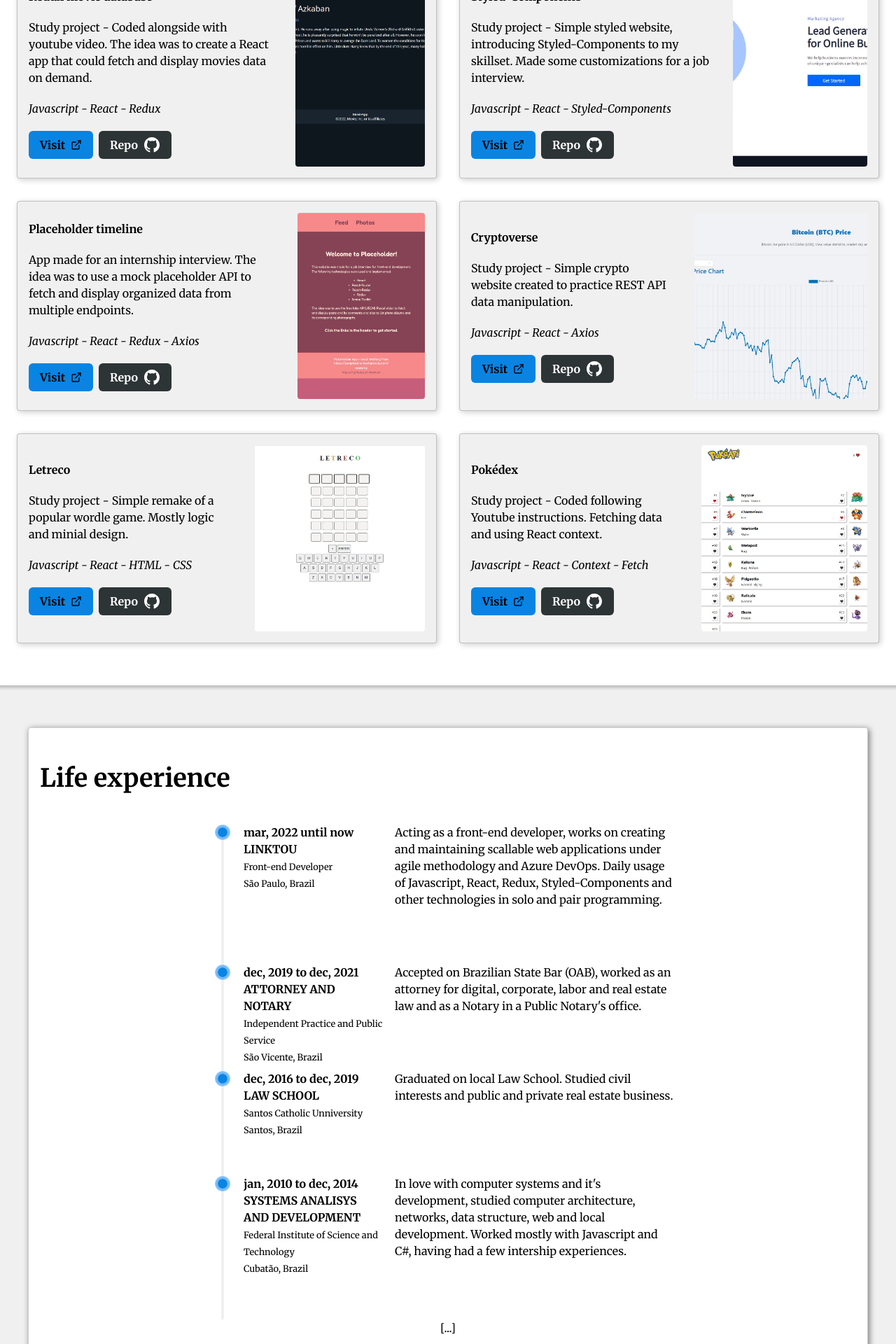
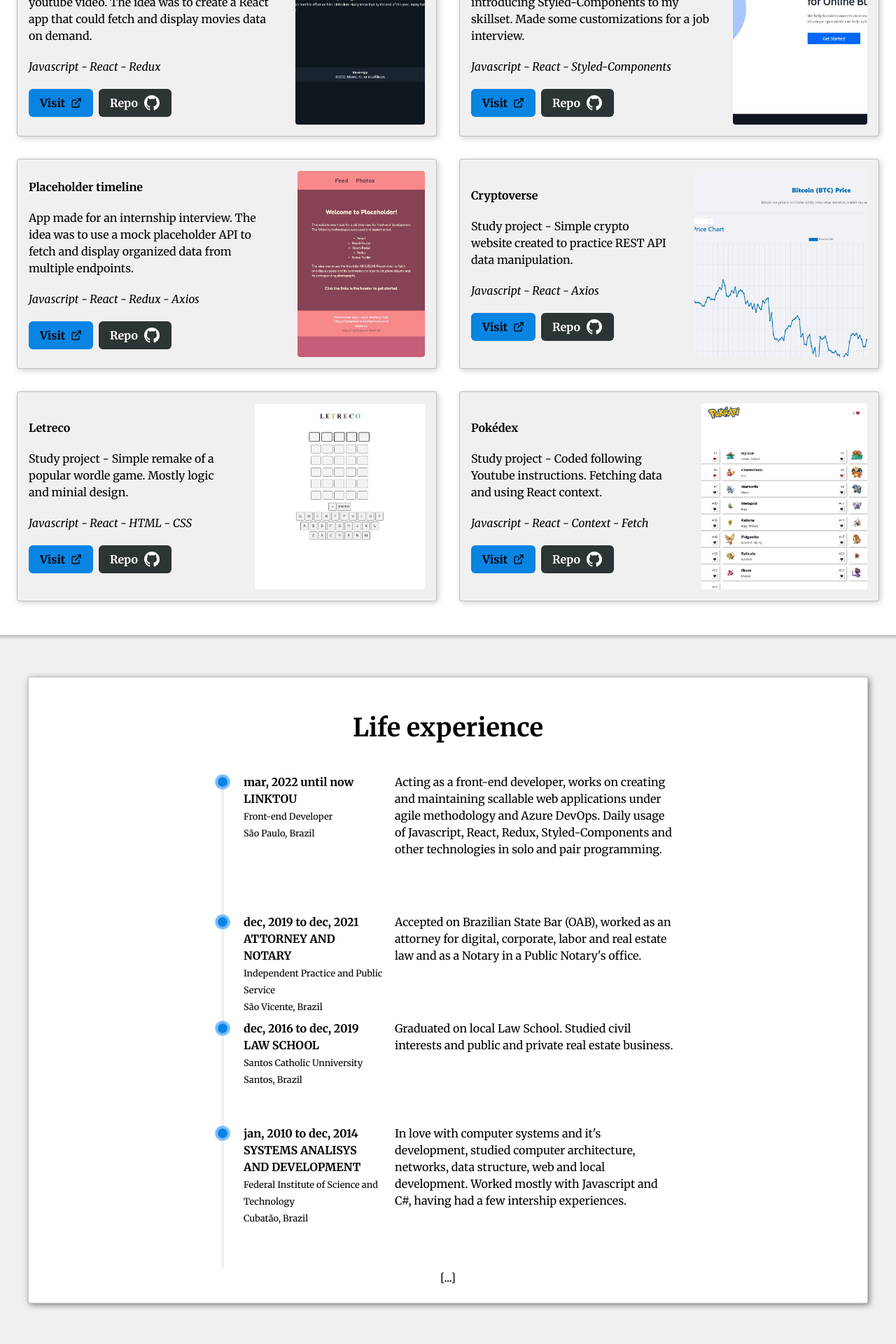
Before and after one commit to mchiari/portfolio, a React (Vite) app: page / in a window 1280 px wide. Shown: the part 1932-3852 px from the top of the page at 70% size. Built offline with nearby package versions, Linux system fonts and the light colour scheme; a web font is replaced by a local one.

Commit message:
quick fixes

```diff
--- a/src/components/Experience.tsx
+++ b/src/components/Experience.tsx
@@ -17,13 +17,14 @@ const Experience = () => {
 				display={"flex"}
 				w={["350px","600px","800px","1000px","1200px","1300px"]}
 				bgColor={"white"}
+				alignContent={'center'}
+				justifyContent={'center'}
 				border={"solid 1px rgba(0,0,0,0.2)"}
 				borderRadius={"4px"}
 				boxShadow={"2px 2px 8px 0px rgba(0,0,0,0.5)"}
-				// padding={"32px"}
 				flexDir={["column"]}
 			>
-				<Box pl={"16px"} py={"50px"} display={"flex"}>
+				<Box py={"50px"}>
 					<Heading as='h2'>Life experience</Heading>
 				</Box>
 				<Box>
--- a/src/components/Portfolio.tsx
+++ b/src/components/Portfolio.tsx
@@ -14,12 +14,14 @@ const Portfolio = () => {
         <Container
             display={"flex"}
             flexDirection={"column"}
+            justifyContent={'center'}
+            alignItems={'center'}
             bgColor={"white"}
             maxW={"100%"}
-            py={'60px'}
             id={'portfolio'}
             position={"relative"}
 			boxShadow={"0 0 4px 4px rgba(0,0,0,0.2)"}
+            pb={'48px'}
         >
             <Box pl={[null,"100px"]} py={'50px'} display={"flex"}>
                 <Heading as='h2'>Recent study projects</Heading>
@@ -27,7 +29,7 @@ const Portfolio = () => {
 
             <Box
                 h={"auto"}
-                maxW={"100%"}
+                maxW={"1300px"}
                 display={"flex"}
                 gap={"32px"}
                 justifyContent={"center"}
```
